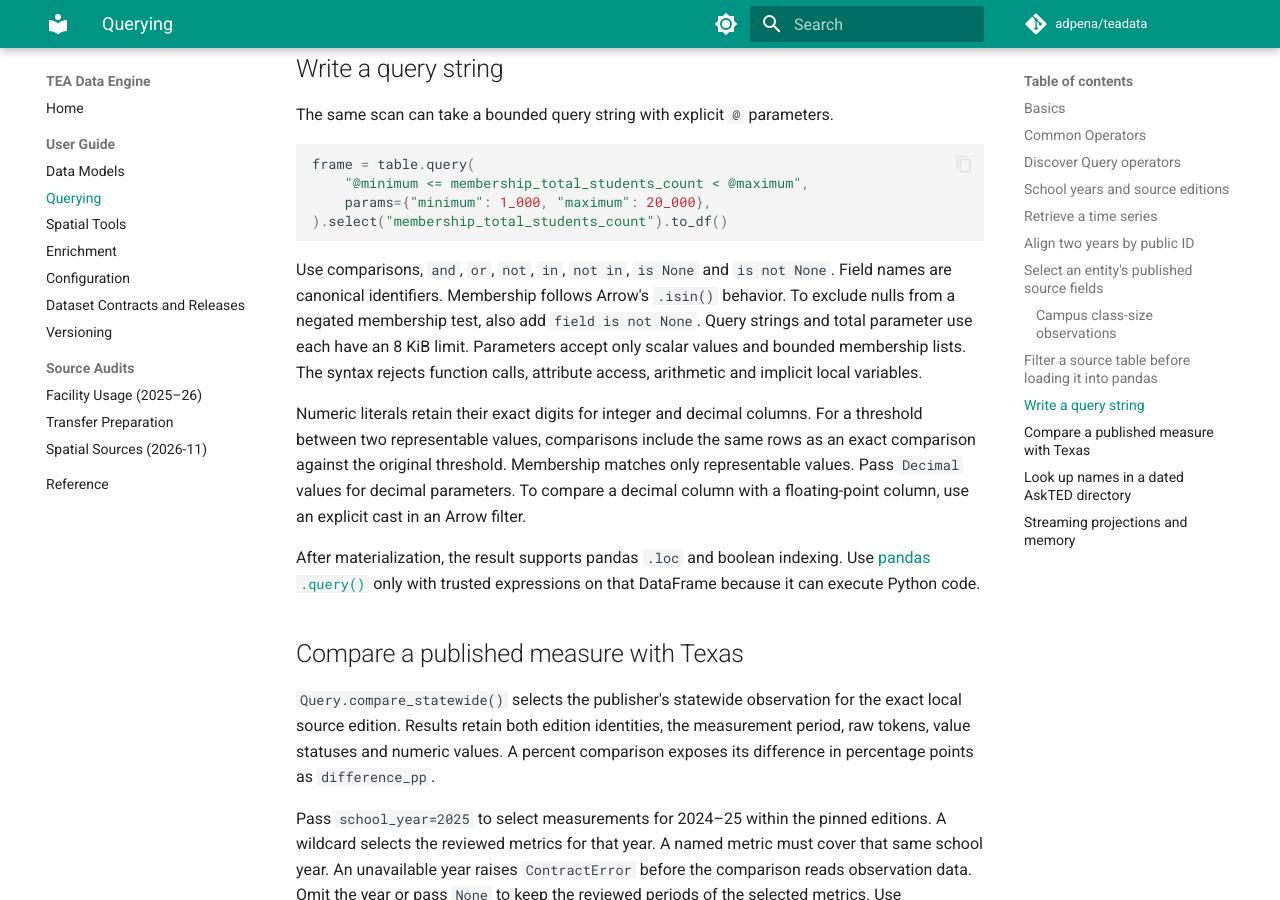
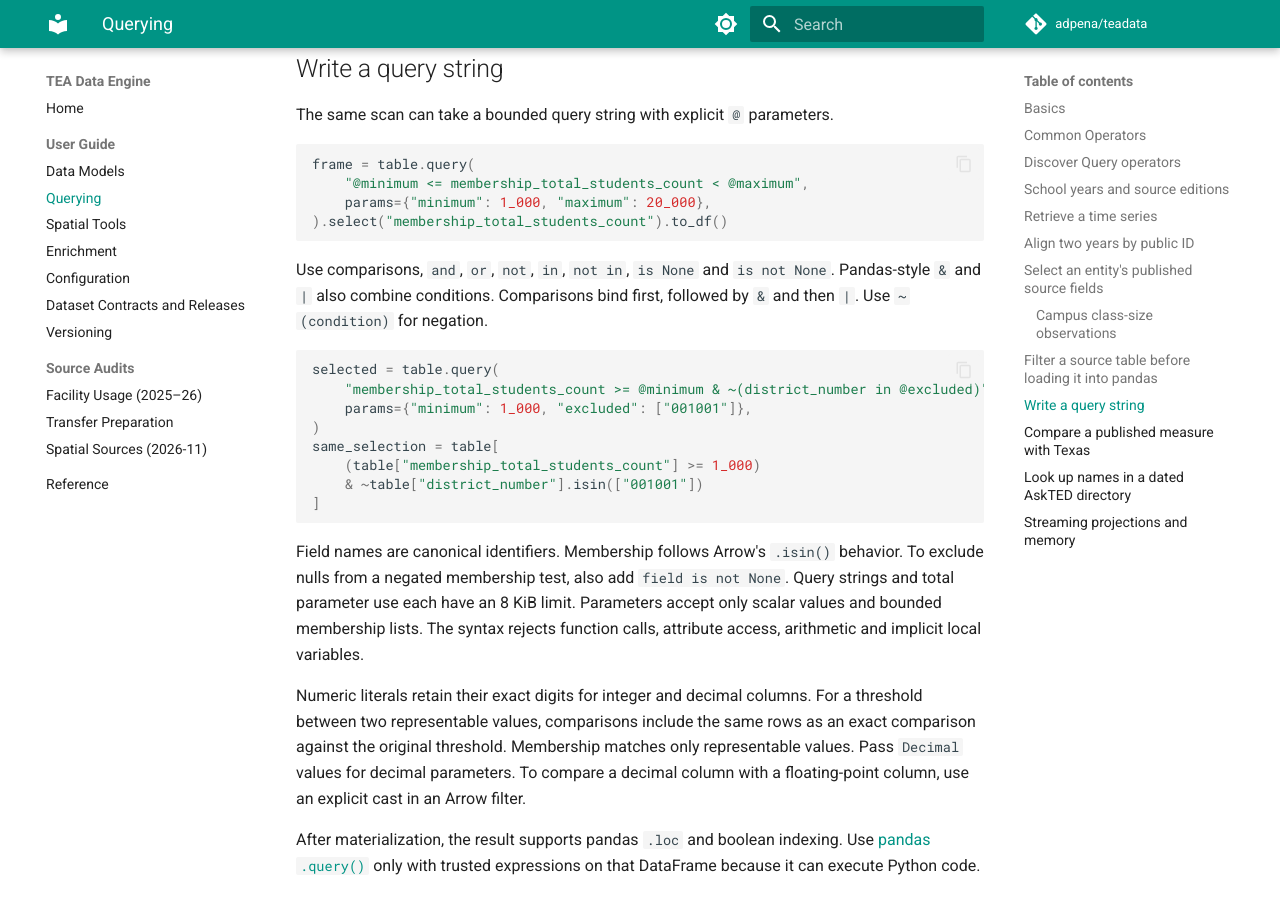
Before and after one commit to adpena/teadata, an MkDocs documentation site: the page built from docs/querying.md, in a window 1280 px wide and 900 px high, scrolled down 12615 px. Built offline with MkDocs 1.6.1 and Material for MkDocs 9.7.7, drawn with Linux system fonts in a browser that asks for light colours; comment, search, counter and statistics services are not loaded.

Commit message:
Support pandas-style boolean source queries

````diff
--- a/docs/querying.md
+++ b/docs/querying.md
@@ -617,7 +617,21 @@ frame = table.query(
 ```
 
 Use comparisons, `and`, `or`, `not`, `in`, `not in`, `is None` and
-`is not None`. Field names are canonical identifiers. Membership follows
+`is not None`. Pandas-style `&` and `|` also combine conditions. Comparisons
+bind first, followed by `&` and then `|`. Use `~(condition)` for negation.
+
+```python
+selected = table.query(
+    "membership_total_students_count >= @minimum & ~(district_number in @excluded)",
+    params={"minimum": 1_000, "excluded": ["001001"]},
+)
+same_selection = table[
+    (table["membership_total_students_count"] >= 1_000)
+    & ~table["district_number"].isin(["001001"])
+]
+```
+
+Field names are canonical identifiers. Membership follows
 Arrow's `.isin()` behavior. To exclude nulls from a negated membership test,
 also add `field is not None`. Query strings and total parameter use each have
 an 8 KiB limit. Parameters accept only scalar values and bounded membership
````
Also changed, not shown: 2 other files.
